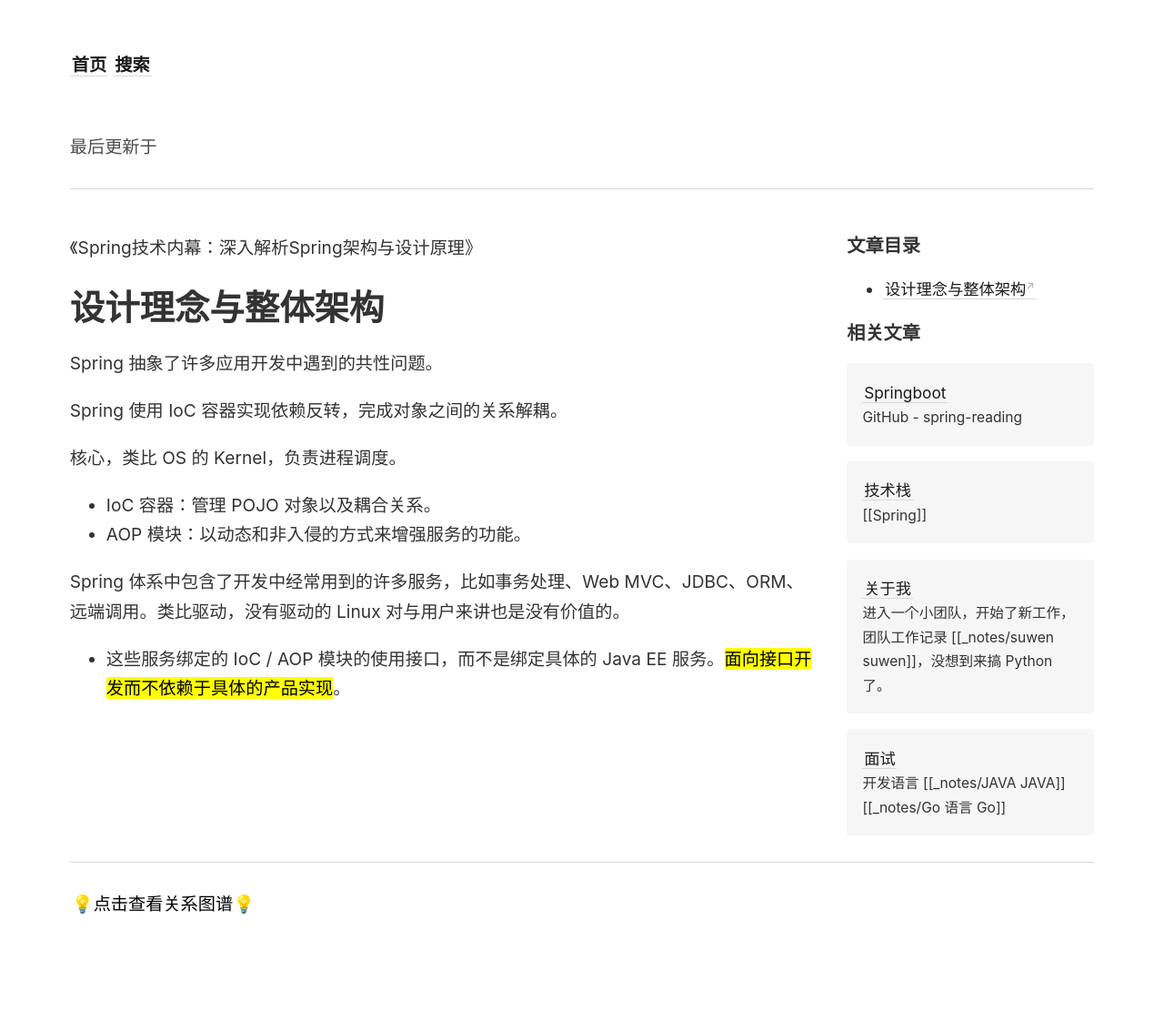
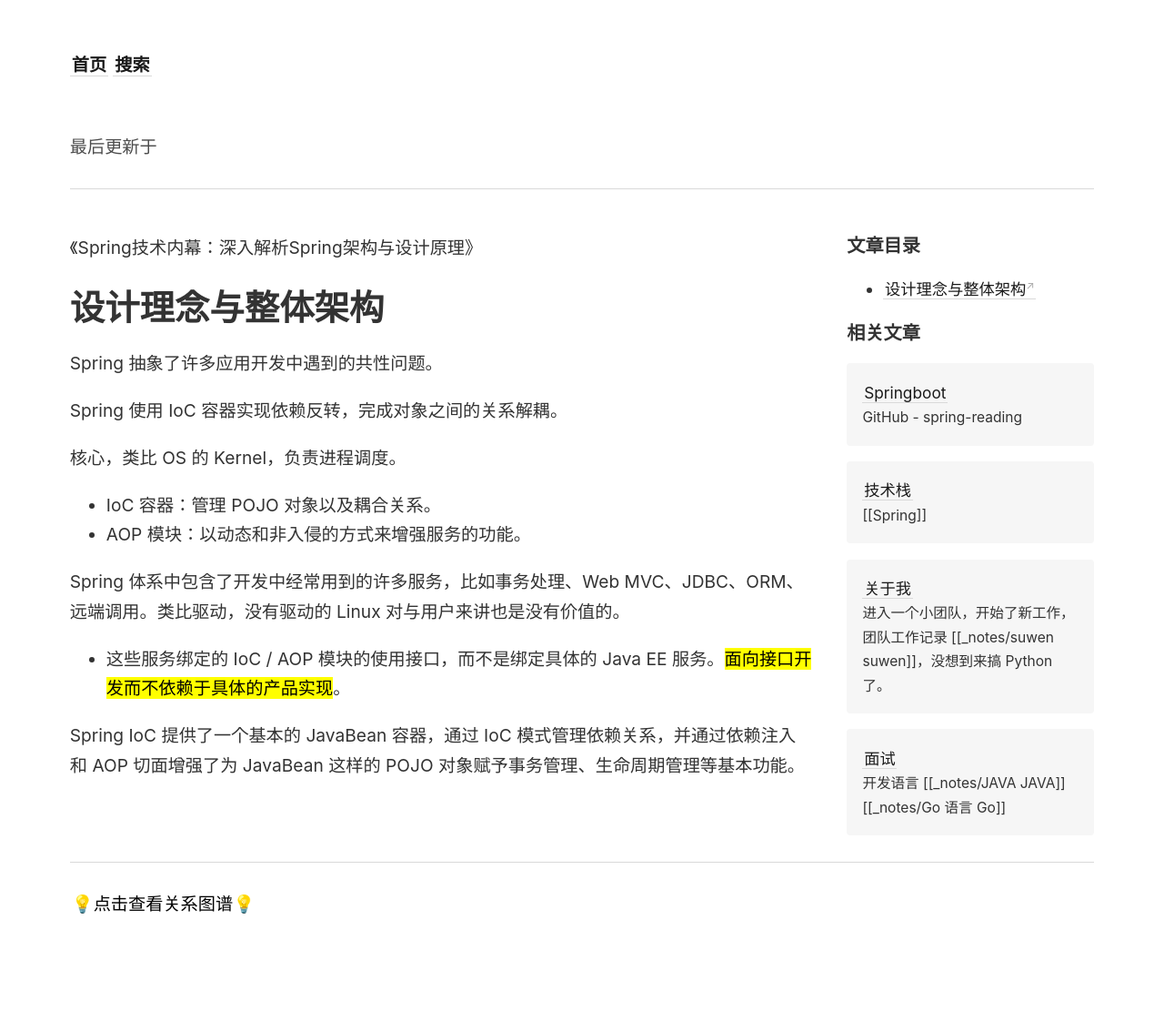
Before and after one commit to wingowen/digital-garden-jekyll, a Jekyll site: the page built from _notes/Spring.md, in a window 1280 px wide. Shown: the whole page at 91% size. Built offline with Jekyll 4.4.1, drawn with Linux system fonts in a browser that asks for light colours.

Commit message:
vault backup: 2025-06-25 00:03:07

```diff
--- a/_notes/Spring.md
+++ b/_notes/Spring.md
@@ -12,3 +12,5 @@ Spring 使用 IoC 容器实现依赖反转，完成对象之间的关系解耦
 
 Spring 体系中包含了开发中经常用到的许多服务，比如事务处理、Web MVC、JDBC、ORM、远端调用。类比驱动，没有驱动的 Linux 对与用户来讲也是没有价值的。
 - 这些服务绑定的 IoC / AOP 模块的使用接口，而不是绑定具体的 Java EE 服务。==面向接口开发而不依赖于具体的产品实现==。
+
+Spring IoC 提供了一个基本的 JavaBean 容器，通过 IoC 模式管理依赖关系，并通过依赖注入和 AOP 切面增强了为 JavaBean 这样的 POJO 对象赋予事务管理、生命周期管理等基本功能。
```
